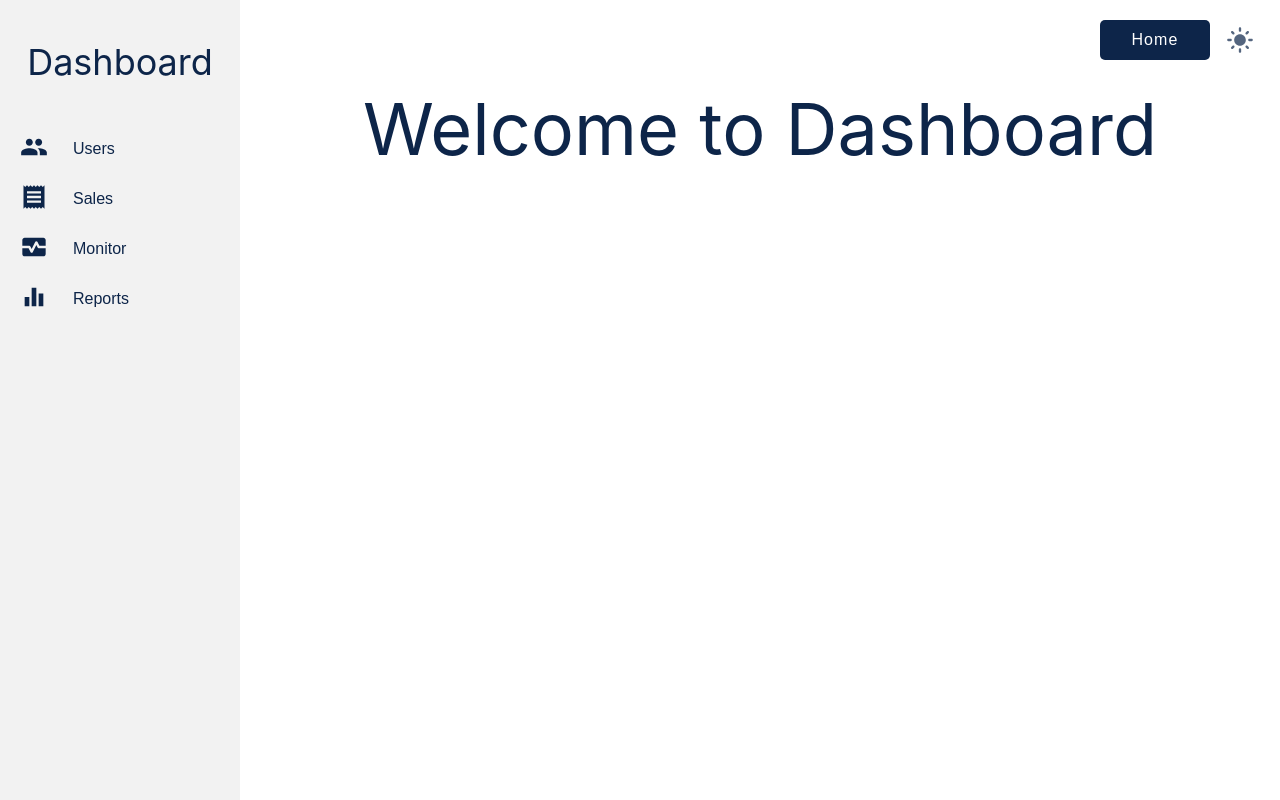
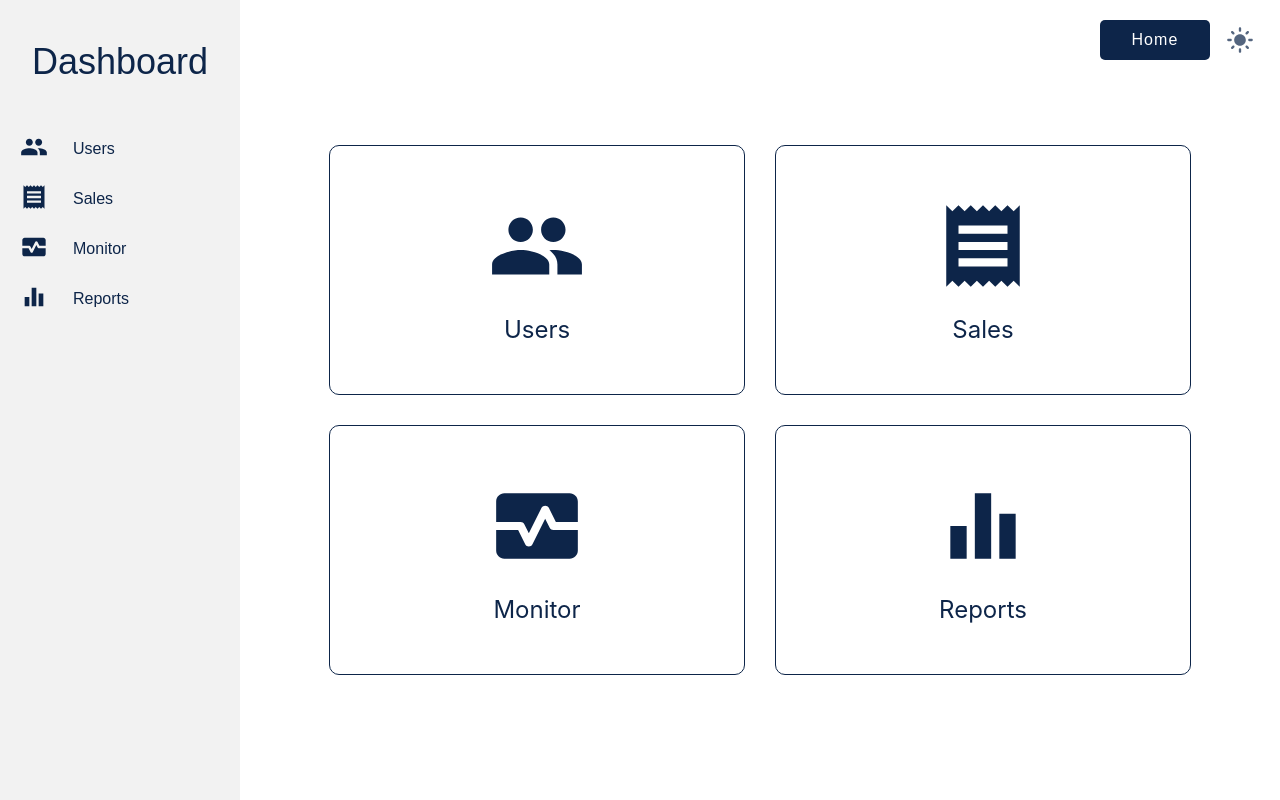
Before and after one commit to seriko87/random-user, a React (Create React App) app: page /dashboard in a window 1280 px wide. Built offline with nearby package versions, Linux system fonts and the light colour scheme.

Commit message:
dashboard improvement

```diff
--- a/src/App.js
+++ b/src/App.js
@@ -18,8 +18,8 @@ function App() {
           <Route index element={<DashboardWelcome />} />
           <Route path="users" element={<Users />} />
           <Route path="sales" element={<Sales />} />
-          <Route path="reports" element={<Monitor />} />
-          <Route path="monitor" element={<Reports />} />
+          <Route path="monitor" element={<Monitor />} />
+          <Route path="reports" element={<Reports />} />
         </Route>
         <Route path="profile/:userId" element={<Profile />} />
       </Routes>
--- a/src/components/Monitor.jsx
+++ b/src/components/Monitor.jsx
@@ -1,9 +1,10 @@
 import React from 'react';
+import MonitorHeartIcon from '@mui/icons-material/MonitorHeart';
 
 const Monitor = () => {
   return (
-    <div style={{ fontSize: '72px' }} className="dash-container">
-      Welcome to Monitor
+    <div className="dash-tabs-wrap">
+      <MonitorHeartIcon sx={{ fontSize: 138 }} />
     </div>
   );
 };
--- a/src/components/Reports.jsx
+++ b/src/components/Reports.jsx
@@ -1,9 +1,10 @@
 import React from 'react';
+import EqualizerIcon from '@mui/icons-material/Equalizer';
 
 const Reports = () => {
   return (
-    <div style={{ fontSize: '72px' }} className="dash-container">
-      Welcome to Reports
+    <div className="dash-tabs-wrap">
+      <EqualizerIcon sx={{ fontSize: 138 }} />
     </div>
   );
 };
--- a/src/components/Sales.jsx
+++ b/src/components/Sales.jsx
@@ -1,9 +1,9 @@
 import React from 'react';
-
+import ReceiptIcon from '@mui/icons-material/Receipt';
 const Sales = () => {
   return (
-    <div style={{ fontSize: '72px' }} className="dash-container">
-      Welcome to Sales
+    <div className="dash-tabs-wrap">
+      <ReceiptIcon sx={{ fontSize: 138 }} />
     </div>
   );
 };
--- a/src/components/dashboardWelcome/DashboardWelcome.jsx
+++ b/src/components/dashboardWelcome/DashboardWelcome.jsx
@@ -1,9 +1,14 @@
 import React from 'react';
+import Tabs from '../tabs/Tabs';
+import { menuItems } from '../../pages/dashboard/menuItems';
+import './dashboardWelcome.css';
 
 const DashboardWelcome = () => {
   return (
-    <div style={{ fontSize: '72px' }} className="dash-container">
-      Welcome to Dashboard
+    <div className="dash-tabs-wrap">
+      {menuItems.map((item) => {
+        return <Tabs name={item.name} icon={item.icon} key={item.id} />;
+      })}
     </div>
   );
 };
--- /dev/null
+++ b/src/components/dashboardWelcome/dashboardWelcome.css
@@ -0,0 +1,8 @@
+.dash-tabs-wrap {
+  display: flex;
+  flex-flow: row wrap;
+  align-items: center;
+  justify-content: center;
+  gap: 30px;
+  margin-top: 60px;
+}
--- /dev/null
+++ b/src/components/tabs/Tabs.jsx
@@ -0,0 +1,14 @@
+import React from 'react';
+import './tabs.css';
+import { SvgIcon } from '@mui/material';
+
+const Tabs = ({ name, icon }) => {
+  return (
+    <div className="tabs-container">
+      <SvgIcon sx={{ fontSize: 98 }}> {icon} </SvgIcon>
+      <h2 style={{ fontSize: '1.5rem' }}>{name}</h2>
+    </div>
+  );
+};
+
+export default Tabs;
--- /dev/null
+++ b/src/components/tabs/tabs.css
@@ -0,0 +1,11 @@
+.tabs-container {
+  width: 40%;
+  height: 250px;
+  border-radius: 10px;
+  border: 1px solid var(--font-color-main);
+  display: flex;
+  flex-direction: column;
+  justify-content: center;
+  align-items: center;
+  gap: 20px;
+}
--- a/src/pages/dashboard/Dashboard.jsx
+++ b/src/pages/dashboard/Dashboard.jsx
@@ -3,23 +3,32 @@ import List from '../../components/list/List';
 import { menuItems } from './menuItems';
 import { Outlet, useNavigate } from 'react-router-dom';
 import Nav from '../../components/nav/Nav';
-import { useSelector } from 'react-redux';
-import { selectTab } from '../../redux/features/dashboardSlice';
+import { useSelector, useDispatch } from 'react-redux';
+import { selectTab, setActiveTab } from '../../redux/features/dashboardSlice';
 
 const Dashboard = () => {
   const activeTab = useSelector(selectTab);
+  const dispatch = useDispatch();
   let navigate = useNavigate();
 
   return (
     <div className="dashboard-container">
       <nav className="side-nav">
-        <div
+        <button
           className="logo"
-          style={{ fontSize: '36px', cursor: 'pointer' }}
-          onClick={() => navigate('/dashboard', { replace: true })}
+          style={{
+            fontSize: '36px',
+            cursor: 'pointer',
+            border: 'none',
+            background: 'transparent',
+          }}
+          onClick={() => {
+            dispatch(setActiveTab(''));
+            navigate('/dashboard', { replace: true });
+          }}
         >
           Dashboard
-        </div>
+        </button>
         <div className="list-wrap">
           {menuItems.map((item) => {
             return <List {...item} />;
```
